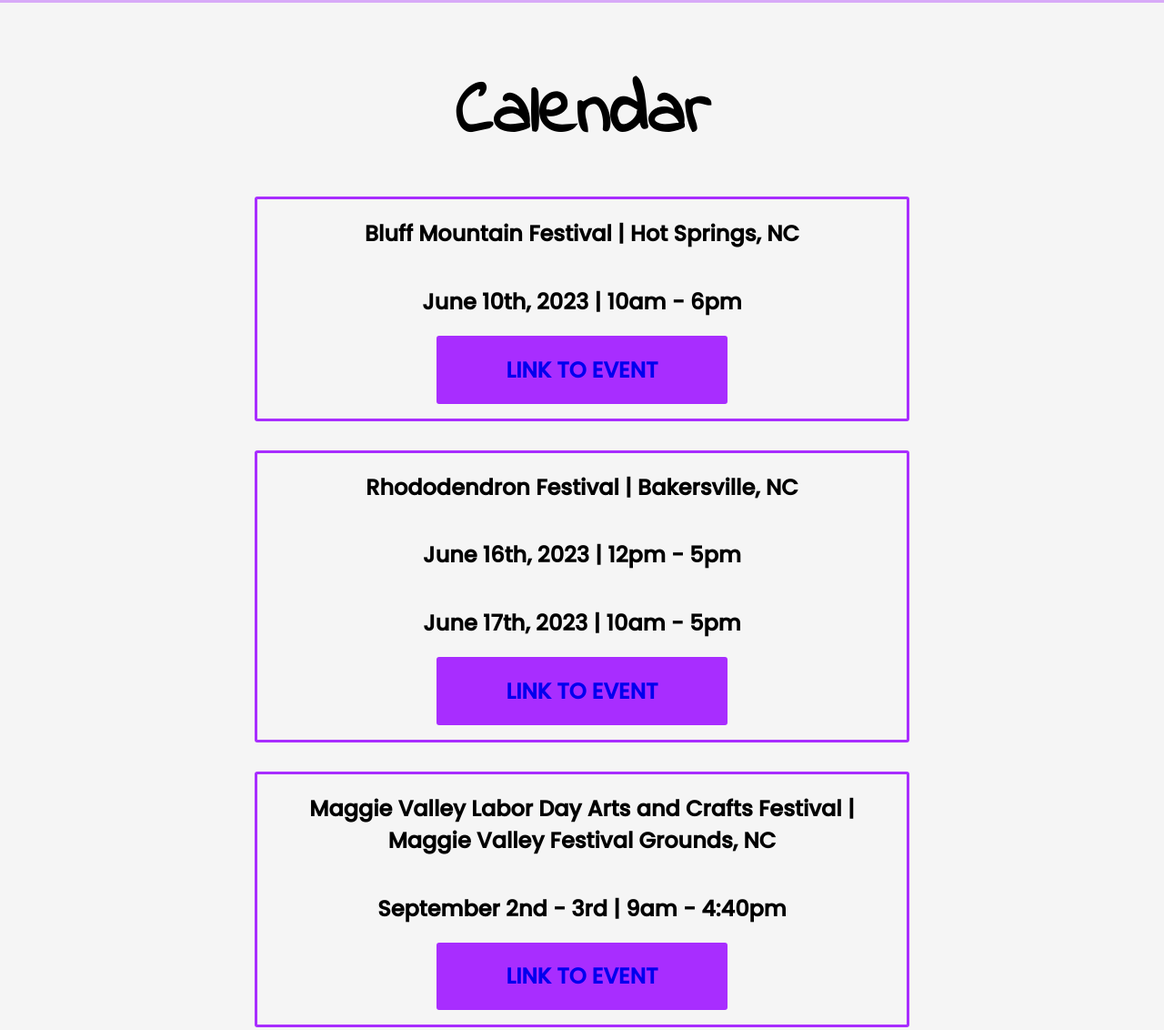
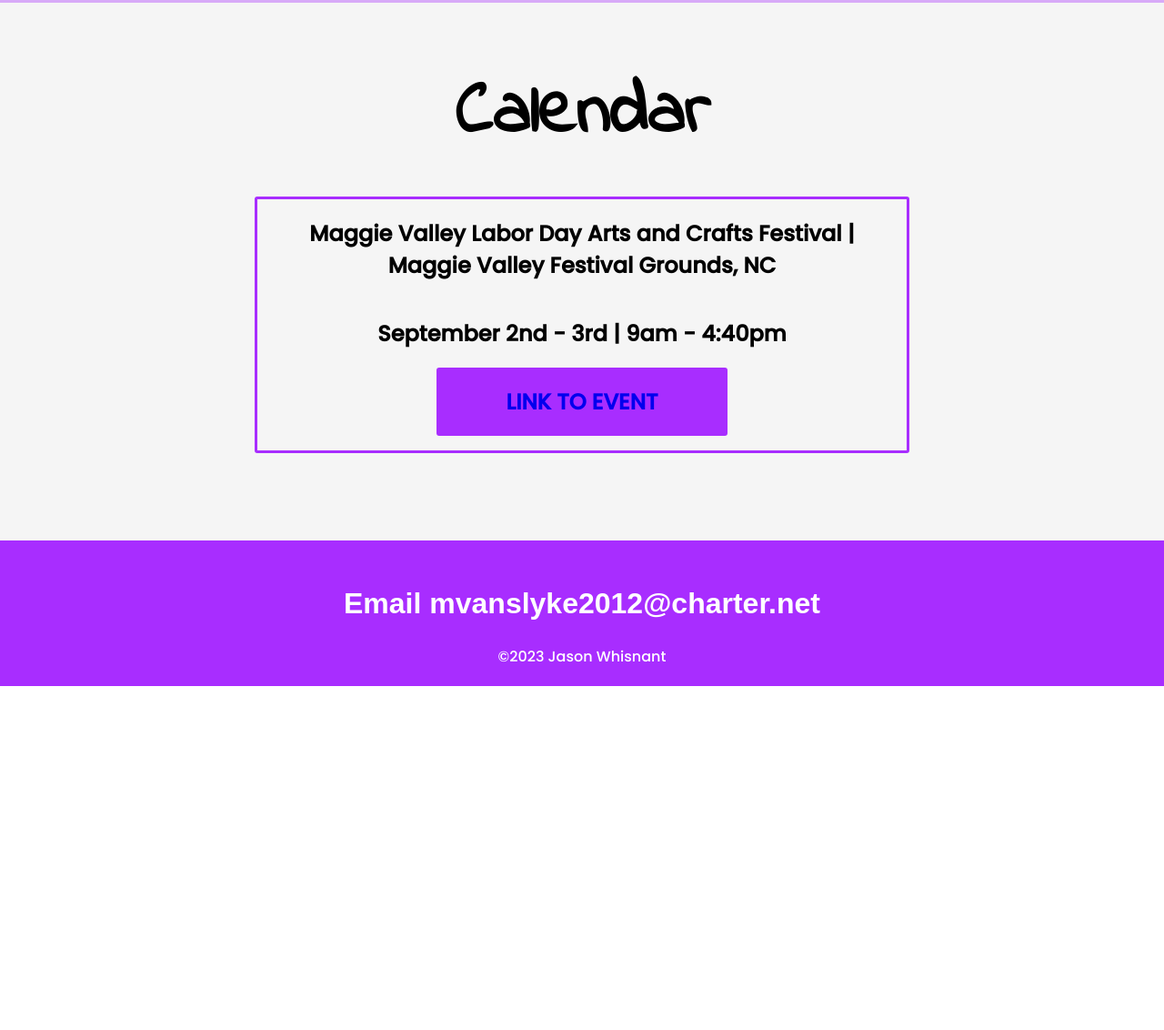
Before and after one commit to Tasups/Max-s-Website, a website: page index.html in a window 1280 px wide. Shown: the part 4595-5727 px from the top of the page at 91% size. After the commit the page ends 5349 px from the top, so only its background shows below. Drawn offline with Linux system fonts and the light colour scheme.

Commit message:
content update of calendar

```diff
--- a/index.html
+++ b/index.html
@@ -102,22 +102,6 @@
                 <h1 class="calendar__container-title">Calendar</h1>
                 <ul class="calendar__list">
                     <li class="calendar__list-item">
-                        <h2>Bluff Mountain Festival | Hot Springs, NC</h2>
-                        <h2>June 10th, 2023 | 10am - 6pm</h2>
-                        <div class="calendar__event-link">
-                            <h2><a href="https://www.blueridgemusicnc.com/event/bluff-mountain-festival/" target="_blank">LINK TO EVENT</a></h2>
-                        </div>
-                    </li>
-                    <li class="calendar__list-item">
-                        <h2>Rhododendron Festival | Bakersville, NC</h2>
-                        <h2>June 16th, 2023 | 12pm - 5pm</h2>
-                        <h2>June 17th, 2023 | 10am - 5pm</h2>
-                        <div class="calendar__event-link">
-                            <h2><a href="http://www.ncrhododendronfestival.org/craft-fair.html" target="_blank">LINK TO EVENT</a>
-                            </h2>
-                        </div>
-                    </li>
-                    <li class="calendar__list-item">
                         <h2>Maggie Valley Labor Day Arts and Crafts Festival | Maggie Valley Festival Grounds, NC</h2>
                         <h2>September 2nd - 3rd | 9am - 4:40pm</h2>
                         <div class="calendar__event-link">
```
